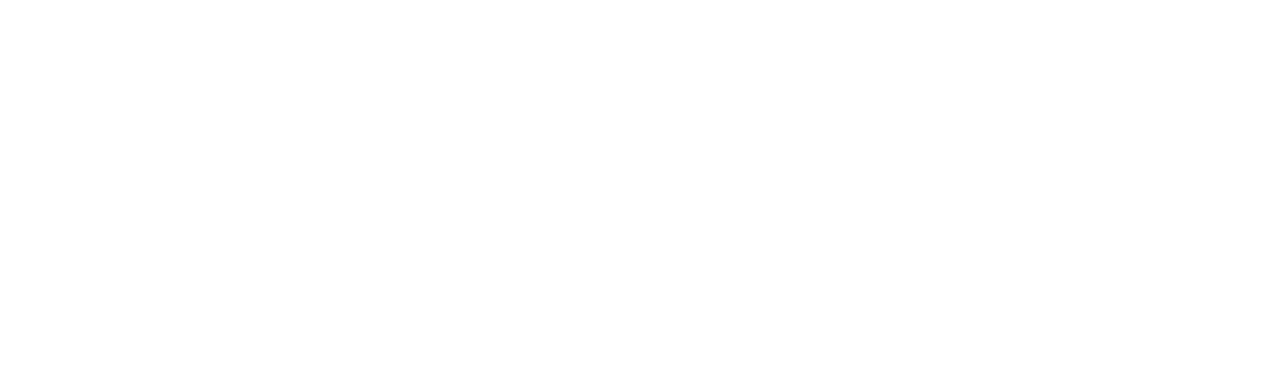
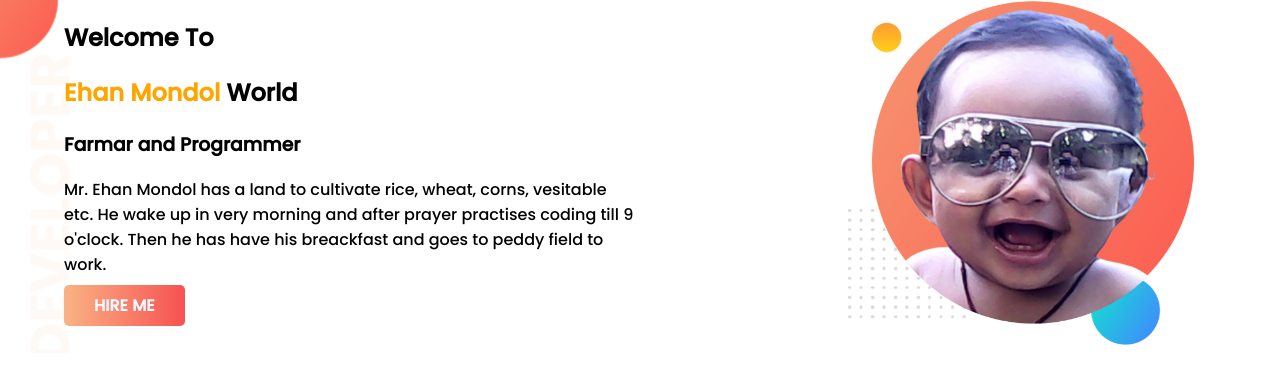
Before and after one commit to mamun03/developer-portfolio, a plain HTML site: page index.html in a window 1280 px wide. Drawn offline with Linux system fonts and the light colour scheme.

Commit message:
Ehan Mondol World

```diff
--- a/index.html
+++ b/index.html
@@ -5,9 +5,22 @@
     <meta http-equiv="X-UA-Compatible" content="IE=edge">
     <meta name="viewport" content="width=device-width, initial-scale=1.0">
     <title>Al-Mamun Portfolio</title>
+    <link rel="preconnect" href="https://fonts.googleapis.com">
+    <link rel="preconnect" href="https://fonts.gstatic.com" crossorigin>
+    <link href="https://fonts.googleapis.com/css2?family=Poppins:wght@300;500&display=swap" rel="stylesheet">
     <link rel="stylesheet" href="style.css">
 </head>
 <body>
-
+    <section class="top-banner">
+        <div class="half-width"><h1>Welcome To</h1>
+            <h1><span id="header">Ehan Mondol</span> World</h1>
+            <h3><b>Farmar and Programmer</b></h3>
+            <p>Mr. Ehan Mondol has a land to cultivate rice, wheat, corns, vesitable etc.
+                He wake up in very morning and after prayer practises coding till 9 o'clock. Then he has have his breackfast and goes to peddy field to work.
+            </p>
+            <a class="hire-me-button" target="_blank" href="https://www.linkedin.com/in/abdullah-al-mamun-373749170/">HIRE ME</a>
+        </div>
+        <div class="half-width"><img src="Ehan.png" alt=""></div>
+    </section>
 </body>
 </html>
--- a/style.css
+++ b/style.css
@@ -0,0 +1,30 @@
+#header{
+color: orange;
+}
+body{
+    font-family: 'Poppins', sans-serif;
+    margin: 0%;
+}
+section{
+    display: flex;
+}
+.half-width{
+    width: 50%;
+    padding-left: 5%;
+}
+.half-width img{
+    width: 60%;
+    padding-left: 25%;
+}
+.hire-me-button{
+    text-decoration: none;
+    background-image: linear-gradient(to right, rgb(250, 179, 132), rgb(247, 81, 81));
+    font-weight: 700;
+    color: aliceblue;
+    padding: 9px 30px;
+    border-radius: 5px;
+}
+.top-banner{
+    background-image: url(images/top-banner.png);
+    background-repeat: no-repeat;
+}
```
Also changed, not shown: Ehan.png (added), images/dream-bg.png (added), images/exp-bg.png (added), images/jhankar.png (added), images/jhankar2.png (added), images/my-bg.png (added), images/my-bg2.png (added), images/top-banner.png (added), 7 other files.
